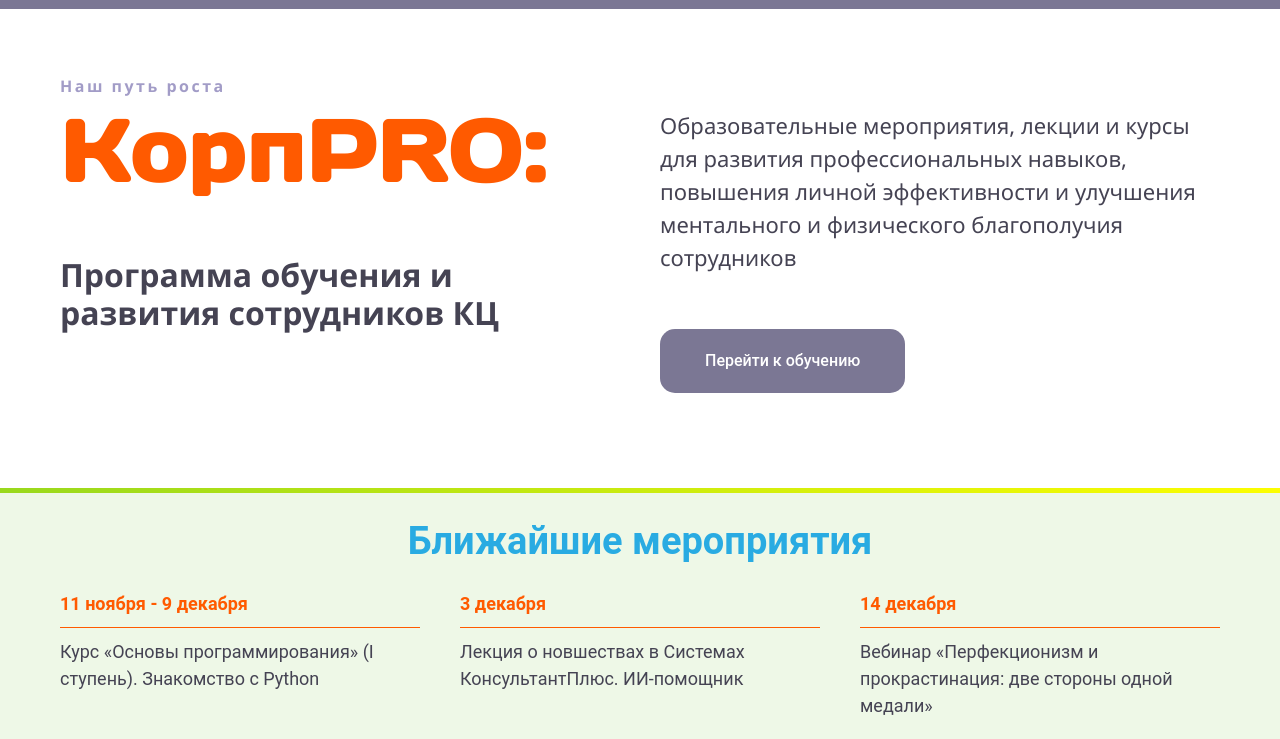
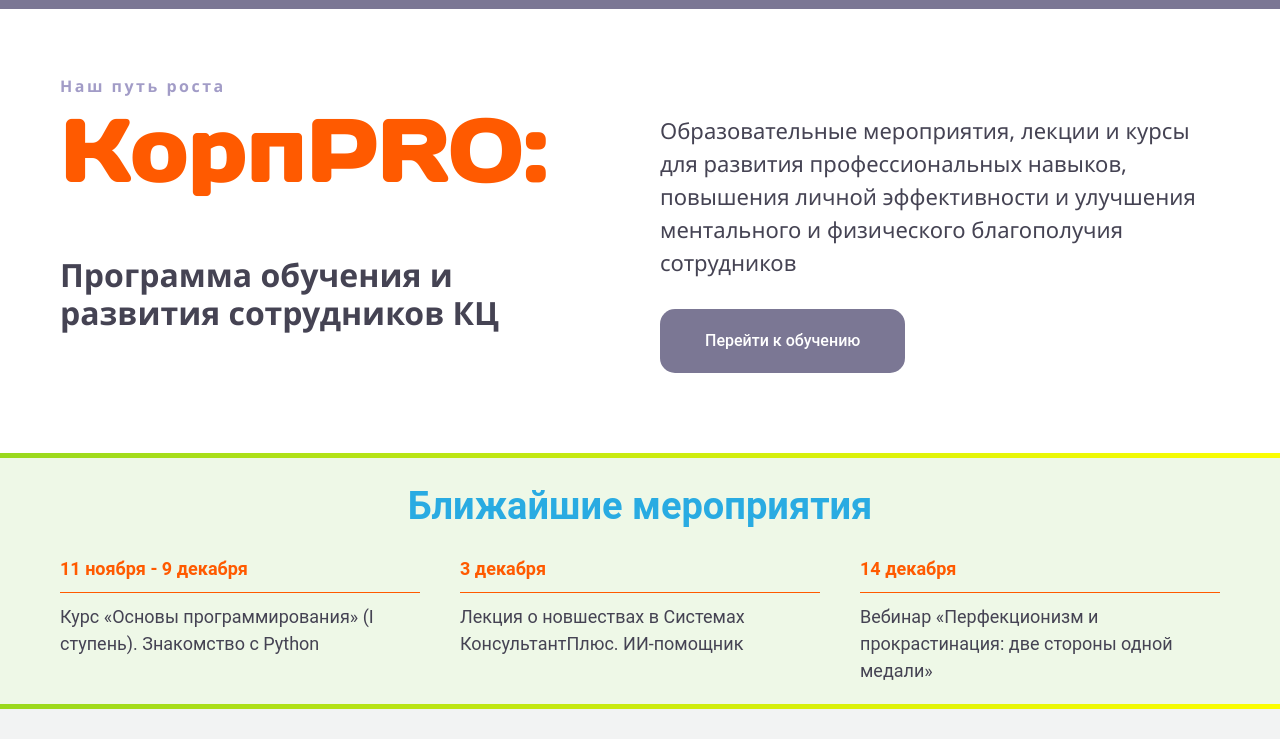
Before and after one commit to GalaMalin/Education, a plain HTML site: page index.html in a window 1280 px wide. Shown: the part 61-800 px from the top of the page. Drawn offline with Linux system fonts and the light colour scheme.

Commit message:
Update styles.css

```diff
--- a/styles.css
+++ b/styles.css
@@ -239,12 +239,11 @@ a {
     font-size: clamp(16px, 4vw, 22px);
     letter-spacing: 1,5px;
     font-weight: 100;
-    padding-top: 60px;
-    margin-bottom: 10px;
+    padding-top: 65px;
 }
 .hi5 {
     display: flex;
-    margin: 30px 0;
+    margin: 15px 0;
 }
 
 
```
